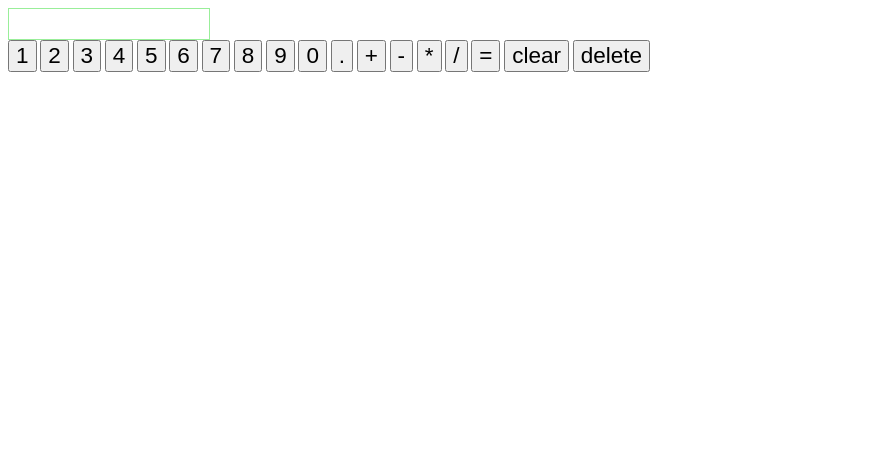
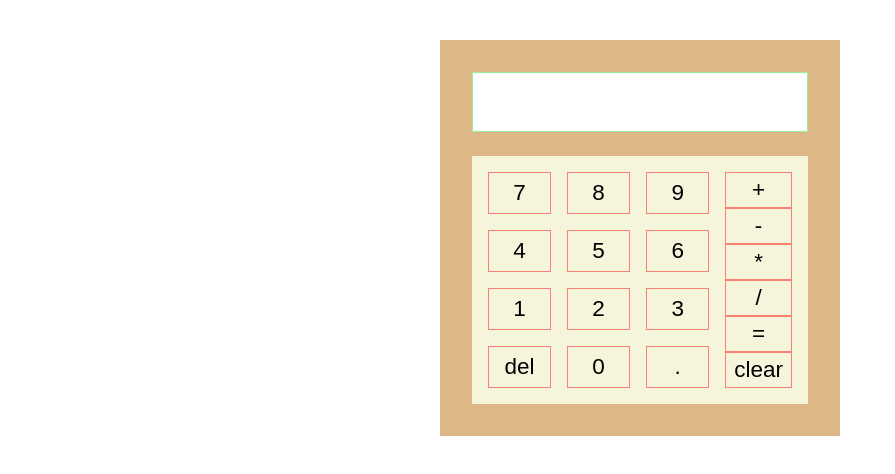
Before and after one commit to chaolingting/odin-calculator, a plain HTML site: page index.html in a window 1280 px wide. Shown: the whole page, without its empty margins (0-895 px from the left). Drawn offline with Linux system fonts and the light colour scheme.

Commit message:
update styles

```diff
--- a/index.html
+++ b/index.html
@@ -7,8 +7,14 @@
     <link rel="stylesheet" href="style.css">
 </head>
 <body>
+<div class="container">
+    <div class="screen"></div>
 
-    <div class="screen"></div>
+        <div class="clicks">
+            <div class="num-btns">
+                <button class="delete">del</button>
+                <button class="num" data-value="0">0</button>
+                <button class="num" data-value=".">.</button>
                 <button class="num" data-value="1">1</button>
                 <button class="num" data-value="2">2</button>
                 <button class="num" data-value="3">3</button>
@@ -18,20 +24,20 @@
                 <button class="num" data-value="7">7</button>
                 <button class="num" data-value="8">8</button>
                 <button class="num" data-value="9">9</button>
-    <button class="num" data-value="0">0</button>
 
-    <button class="num" data-value=".">.</button>
+            </div>
 
+            <div class="operators">
                 <button class="add">+</button>
                 <button class="subtract">-</button>
                 <button class="multiply">*</button>
                 <button class="divide">/</button>
-
                 <button class="equal">=</button>
                 <button class="clear">clear</button>
-    <button class="delete">delete</button>
 
-
+            </div>
+        </div>
+</div>
 
     <script src="index.js"></script>
 </body>
--- a/style.css
+++ b/style.css
@@ -2,13 +2,68 @@
     font-size: 15px;
 }
 
+*{
+    margin: 0;
+    padding: 0;
+    box-sizing: border-box;
+}
+
+body{
+    font-family: ;
+}
+
+.container{
+    width: 400px;
+    background-color: burlywood;
+    margin: 40px auto;
+   padding: 32px;
+   gap: 24px;
+   display: flex;
+   flex-direction: column;
+
+}
+
 .screen{
-    width: 200px;
-    height: 30px;
+    width: 100%;
+    height: 4rem;
+    font-size: 2rem;
     border: 1px solid #9e9;
+    background-color: white;
+
+}
+
+.clicks{
+    display:flex;
+    background-color: beige;
+    gap: 16px;
+}
+
+.num-btns{
+    display: flex;
+    flex-wrap: wrap-reverse;
+    width: 100%;
+    gap: 16px;
+
+}
+
+.num-btns button{
+    flex: 1 1 calc(33.333% - 16px);
 }
 
 button {
     font-size: 1.5rem;
+    padding: 4px 8px;
+    background-color: beige;
+    border: 1px solid salmon;
 
 }
+
+.clicks{
+    display: flex;
+        padding: 16px;
+}
+
+.operators{
+    display: flex;
+    flex-direction: column;
+}
```
Lines whose indentation alone changed are shown as unchanged.
